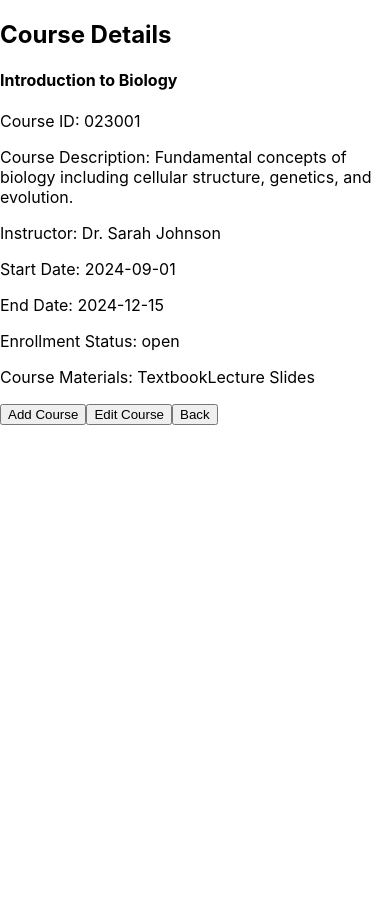
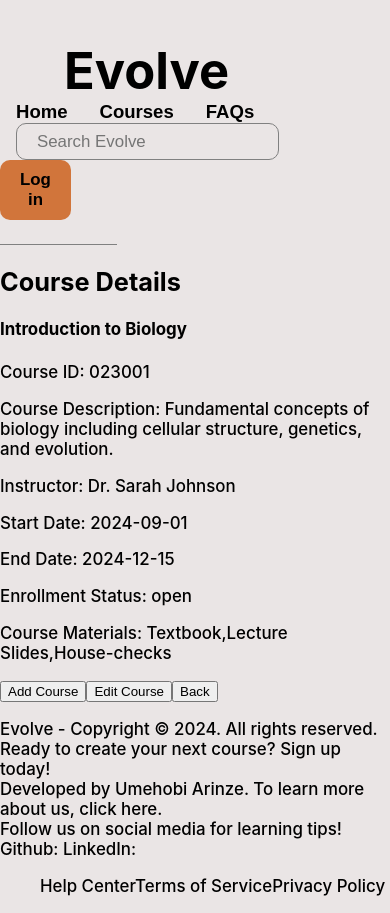
Before and after one commit to Tonyrealzy/Course-Management-App, a React (Create React App) app: page /courses/1 in a window 390 px wide. Before the commit the page ends 844 px from the top, so only its background shows below. Built offline with nearby package versions, Linux system fonts and the light colour scheme; data requests are answered from the project's data file.

Commit message:
Completed form validation, just UI left

```diff
--- a/src/App.css
+++ b/src/App.css
@@ -1,38 +1,71 @@
-.App {
-  text-align: center;
+@import './colors.css';
+
+.navBar {
+  display: flex;
+  flex-direction: row;
+  justify-content: space-between;
+  padding: 2.5rem 0 1.5rem 0;
+  align-content: center;
+  width: 100%;
+  border-bottom: 0.1px solid grey;
 }
+.logo {
+  padding-left: 4rem;
+  font-size: 6vh;
+  font-weight: bolder;
+}
+.navLinkCol {
+  display: flex;
+  flex-direction: row;
+}
+.navLink {
+  padding: 0rem 1rem;
+  font-size: 2.2vh;
+  font-weight: 600;
+  color: var(--black);
+  border: none;
+  background-color: var(--white);
+}
+.navLink:active {
+  color: var(--primary);
+}
+.navLink:hover {
+  transform: scale(1.05);
+  color: var(--primary);
+}
+.navSearch {
+  padding: 7.5px 20px;
+  margin: 0 1rem;
+  border-radius: 10px;
+  font-size: 2vh;
+  background-color: var(--white);
+  border: 0.1px solid grey;
+}
+.navLogin {
+  margin-right: 4rem;
+  padding: 10px 20px;
+  border-radius: 10px;
+  background-color: var(--primary);
+  font-size: 2vh;
+  font-weight: 600;
+  border: none;
+  color: var(--black);
+}
+.navLogin:hover {
+  color: var(--white);
+}
+.navLogin:hover, .navLink:hover, .navSearch:hover {
+  transform: scale(1.05);
+  transition: transform 0.2s ease-in-out;
+}
+.main {}
 
-.App-logo {
-  height: 40vmin;
-  pointer-events: none;
-}
-
-@media (prefers-reduced-motion: no-preference) {
-  .App-logo {
-    animation: App-logo-spin infinite 20s linear;
+@media screen and (max-width: 912px) {
+  .navBar {
+    flex-direction: column;
+    width: 30%;
+  }
+  .navLinks {
+    flex-direction: column;
   }
 }
-
-.App-header {
-  background-color: #282c34;
-  min-height: 100vh;
-  display: flex;
-  flex-direction: column;
-  align-items: center;
-  justify-content: center;
-  font-size: calc(10px + 2vmin);
-  color: white;
-}
-
-.App-link {
-  color: #61dafb;
-}
-
-@keyframes App-logo-spin {
-  from {
-    transform: rotate(0deg);
-  }
-  to {
-    transform: rotate(360deg);
-  }
-}
--- a/src/App.js
+++ b/src/App.js
@@ -1,6 +1,7 @@
 import './App.css';
 import { BrowserRouter as Router, Routes, Route } from 'react-router-dom';
 import CourseDetails from './components/CourseDetails';
+import PageLayout from './components/PageLayout';
 import ListCourses from './components/ListCourses';
 
 function App() {
@@ -8,8 +9,16 @@ function App() {
     <>
       <Router>
         <Routes>
-          <Route path='/' element={<ListCourses/>}/>
-          <Route path='/courses/:courseId' element={<CourseDetails/>}/>
+          <Route path='/' element={
+          <PageLayout>
+            <ListCourses/>
+          </PageLayout>}/>
+
+          <Route path='/courses/:courseId' element={
+          <PageLayout>
+            <CourseDetails/>
+          </PageLayout>}/>
+
         </Routes>
       </Router>
     </>
--- /dev/null
+++ b/src/colors.css
@@ -0,0 +1,6 @@
+:root {
+    --primary: rgb(209, 117, 59);
+    --secondary: rgb(215, 178, 155);
+    --dark: black;
+    --light: rgb(234, 229, 229);
+}
--- a/src/components/EditCourseModal.js
+++ b/src/components/EditCourseModal.js
@@ -44,7 +44,7 @@ const EditCourseModal = ({ courseData, onSave, onCancel }) => {
         setErrors(newErrors);
       };
       const handleMaterialsChange = (event) => {
-        setEnrollmentStatus(event.target.value);
+        setMaterials(event.target.value);
         const newErrors = { ...errors };
         newErrors.materials = validateName(event.target.value) ? '' : 'Course materials field is required';
         setErrors(newErrors);
@@ -56,7 +56,7 @@ const EditCourseModal = ({ courseData, onSave, onCancel }) => {
         setErrors(newErrors);
       };
       const handleEndDateChange = (event) => {
-        setStartDate(event.target.value);
+        setEndDate(event.target.value);
         const newErrors = { ...errors };
         newErrors.end_date = validateDate(event.target.value) ? '' : 'Invalid date format';
         setErrors(newErrors);
--- /dev/null
+++ b/src/components/Footer.js
@@ -0,0 +1,26 @@
+import React from 'react'
+
+const Footer = () => {
+  return (
+    <div>
+        <p>Evolve - Copyright © 2024. All rights reserved.
+            <br></br>
+            Ready to create your next course? <a>Sign up today!</a>
+            <br></br>
+            Developed by Umehobi Arinze. To learn more about us, click <a>here.</a>
+            <br></br>
+            Follow us on social media for learning tips!
+            <br></br>
+            Github: <a></a>
+            LinkedIn: <a></a>
+        </p>
+        <ul>
+            <a>Help Center</a>
+            <a>Terms of Service</a>
+            <a>Privacy Policy</a>
+        </ul>
+    </div>
+  )
+}
+
+export default Footer
--- a/src/components/ListCourses.js
+++ b/src/components/ListCourses.js
@@ -1,6 +1,5 @@
 import React from 'react';
 import { Link } from 'react-router-dom';
-// import CourseDetails from './CourseDetails';
 
 const ListCourses = () => {
     const [courses, setCourses] = React.useState([]);
@@ -39,8 +38,8 @@ const ListCourses = () => {
 
 
   return (
-    <div>
-        <h3>Course List</h3>
+    <>
+        <section>
         <ul>
             {courses.map(course => (
                 <li key={course.id}>
@@ -58,8 +57,8 @@ const ListCourses = () => {
                 </li>
             ))}
         </ul>
-
-    </div>
+        </section>
+    </>
   )
 }
 
--- /dev/null
+++ b/src/components/Navbar.js
@@ -0,0 +1,24 @@
+import React from 'react';
+import { Link } from 'react-router-dom';
+
+const Navbar = () => {
+
+  return (
+    <div className='navBar'>
+        <span className='logo'>Evolve</span>
+        <section className='navLinkCol'>
+            {/* <Link to={"/"}> */}
+            <button className='navLink'>Home</button>
+            {/* </Link> */}
+            <button className='navLink'>Courses</button>
+            <button className='navLink'>FAQs</button>
+        </section>
+        <section>
+        <input className='navSearch' placeholder='Search Evolve'/>
+        <button className='navLogin'>Log in</button>
+        </section>
+    </div>
+  )
+}
+
+export default Navbar
--- /dev/null
+++ b/src/components/PageLayout.js
@@ -0,0 +1,19 @@
+import React from 'react'
+import Navbar from './Navbar'
+import Footer from './Footer'
+
+const PageLayout = ({ children }) => {
+  return (
+    <>
+    <Navbar/>
+
+    <main className='main'>
+        {children}
+    </main>
+
+    <Footer/>
+    </>
+  )
+}
+
+export default PageLayout
--- a/src/db/db.json
+++ b/src/db/db.json
@@ -1,17 +1,14 @@
 {
   "courses": [
     {
-      "id": "1",
       "name": "Introduction to Biology",
       "description": "Fundamental concepts of biology including cellular structure, genetics, and evolution.",
       "instructor": "Dr. Sarah Johnson",
       "start_date": "2024-09-01",
+      "end_date": "2024-12-15",
       "enrollment_status": "open",
-      "materials": [
-        "Textbook",
-        "Lecture Slides"
-      ],
-      "end_date": "2024-12-15"
+      "materials": "Textbook,Lecture Slides,House-checks",
+      "id": "1"
     },
     {
       "id": "2",
--- a/src/index.css
+++ b/src/index.css
@@ -1,3 +1,5 @@
+@import './colors.css';
+
 body {
   margin: 0;
   font-family: -apple-system, BlinkMacSystemFont, 'Segoe UI', 'Roboto', 'Oxygen',
@@ -5,6 +7,9 @@ body {
     sans-serif;
   -webkit-font-smoothing: antialiased;
   -moz-osx-font-smoothing: grayscale;
+  background-color: var(--light);
+  font-size: 2vh;
+  font-weight: 500;
 }
 
 code {
```
Also changed, not shown: 1 other file (tests, documents, lock files or other folders).
